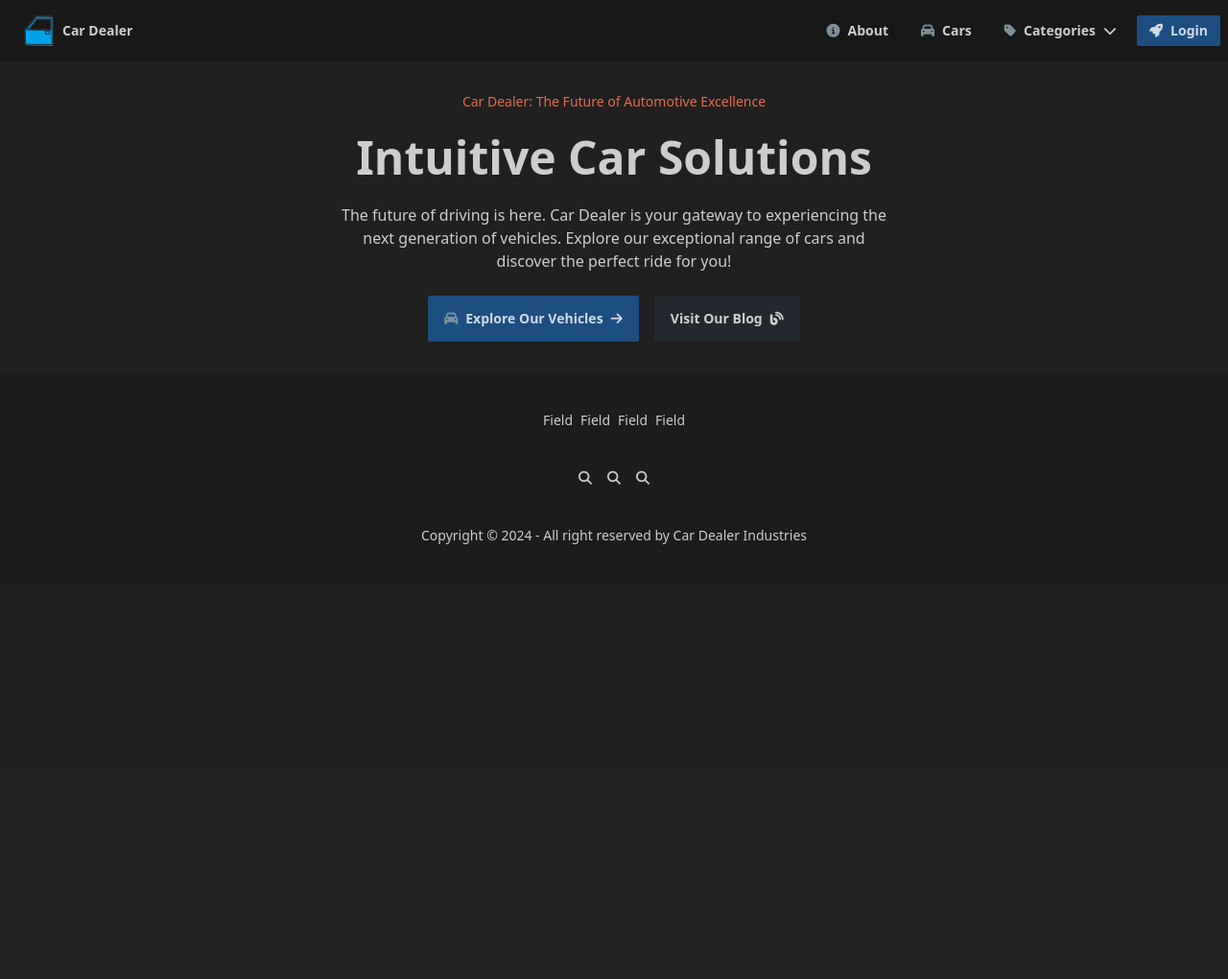
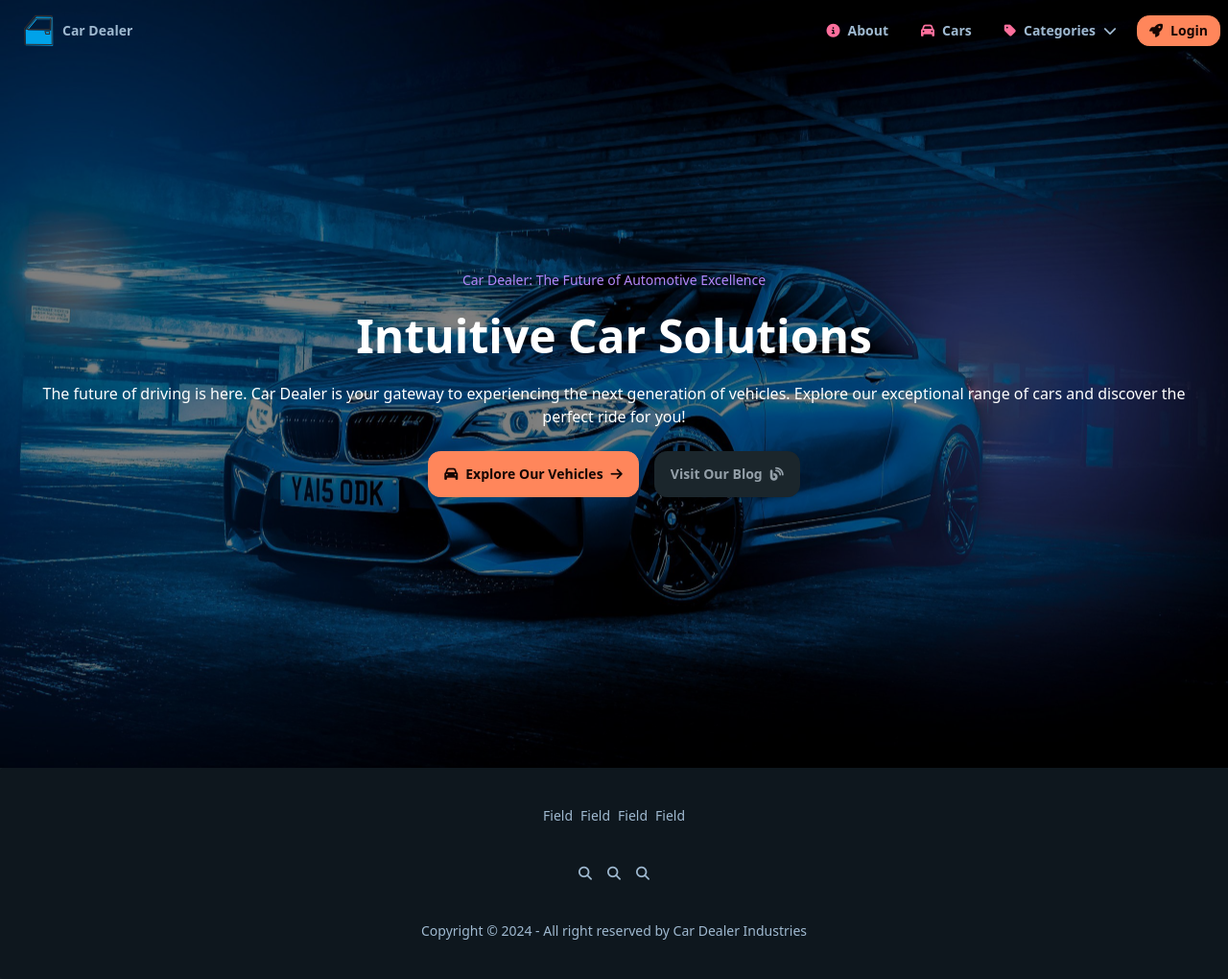
Before and after one commit to fzaca/car-dealer-system, a Django app: page / in a window 1280 px wide. Shown: the whole page at 96% size. Before the commit the page ends 567 px from the top, so only its background shows below. Run offline with Django 5.2, Linux system fonts and the light colour scheme; data that the repository does not hold is empty.

Commit message:
Add responsive hero section with background image

```diff
--- a/resources/core/templates/base.html
+++ b/resources/core/templates/base.html
@@ -1,5 +1,5 @@
 <!DOCTYPE html>
-<html lang="en" data-theme="business">
+<html lang="en" data-theme="sunset">
   <head>
     <meta charset="UTF-8">
     <meta name="viewport" content="width=device-width, initial-scale=1.0">
@@ -29,7 +29,7 @@
     <!-- Navbar -->
     {% include 'components/navbar.html' %}
 
-    <main class="container mx-auto py-8">
+    <main class="mx-auto">
       {% block content %}
       <!-- Main content -->
       {% endblock %}
--- a/resources/core/templates/components/hero.html
+++ b/resources/core/templates/components/hero.html
@@ -1,23 +1,28 @@
-<!-- Hero -->
 {% load static %}
-<div class="flex justify-center">
-  <div class="flex flex-col items-center text-center gap-6 max-w-xl">
+<!-- Hero Section -->
+<div class="relative h-screen bg-cover bg-center" style="background-image: url({% static 'images/background.jpg' %});">
+
+  <!-- Overlay for better text contrast -->
+  <div class="absolute inset-0 bg-black bg-opacity-50"></div>
+
+  <!-- Content centered on top of the overlay -->
+  <div class="relative z-10 flex flex-col items-center justify-center h-full text-center gap-6 p-6 text-white">
     <span class="text-sm text-accent">Car Dealer: The Future of Automotive Excellence</span>
 
     <h1 class="text-5xl font-bold">Intuitive Car Solutions</h1>
 
-    <span class>
+    <span>
       The future of driving is here. Car Dealer is your gateway to experiencing the next generation of vehicles. Explore our exceptional range of cars and discover the perfect ride for you!
     </span>
 
     <div class="flex gap-4">
-      <a class="btn btn-primary">
-        <i class="fa-solid fa-car text-secondary"></i>
+      <a class="btn btn-primary flex items-center gap-2">
+        <i class="fa-solid fa-car"></i>
         Explore Our Vehicles
         <i class="fa-solid fa-arrow-right text-sm"></i>
       </a>
 
-      <a class="btn btn-neutral">
+      <a class="btn btn-neutral flex items-center gap-2">
         Visit Our Blog
         <i class="fa-solid fa-blog"></i>
       </a>
--- a/resources/core/templates/components/navbar.html
+++ b/resources/core/templates/components/navbar.html
@@ -1,9 +1,9 @@
 <!-- Navbar -->
 {% load static %}
-<nav class="navbar justify-between bg-base-300">
+<nav class="navbar justify-between bg-transparent absolute top-0 left-0 right-0 z-50"> <!-- bg-base-300 -->
   <!-- Logo -->
   <a class="btn btn-ghost text-lg">
-    <img alt="Logo" src="{% static 'images/logo.svg' %}" class="w-8" />
+    <img alt="Logo" src="{% static 'images/logo.svg' %}" class="w-8 drop-shadow-xl" />
     Car Dealer
   </a>
 
```
Also changed, not shown: service/static/images/background.jpg (added).
